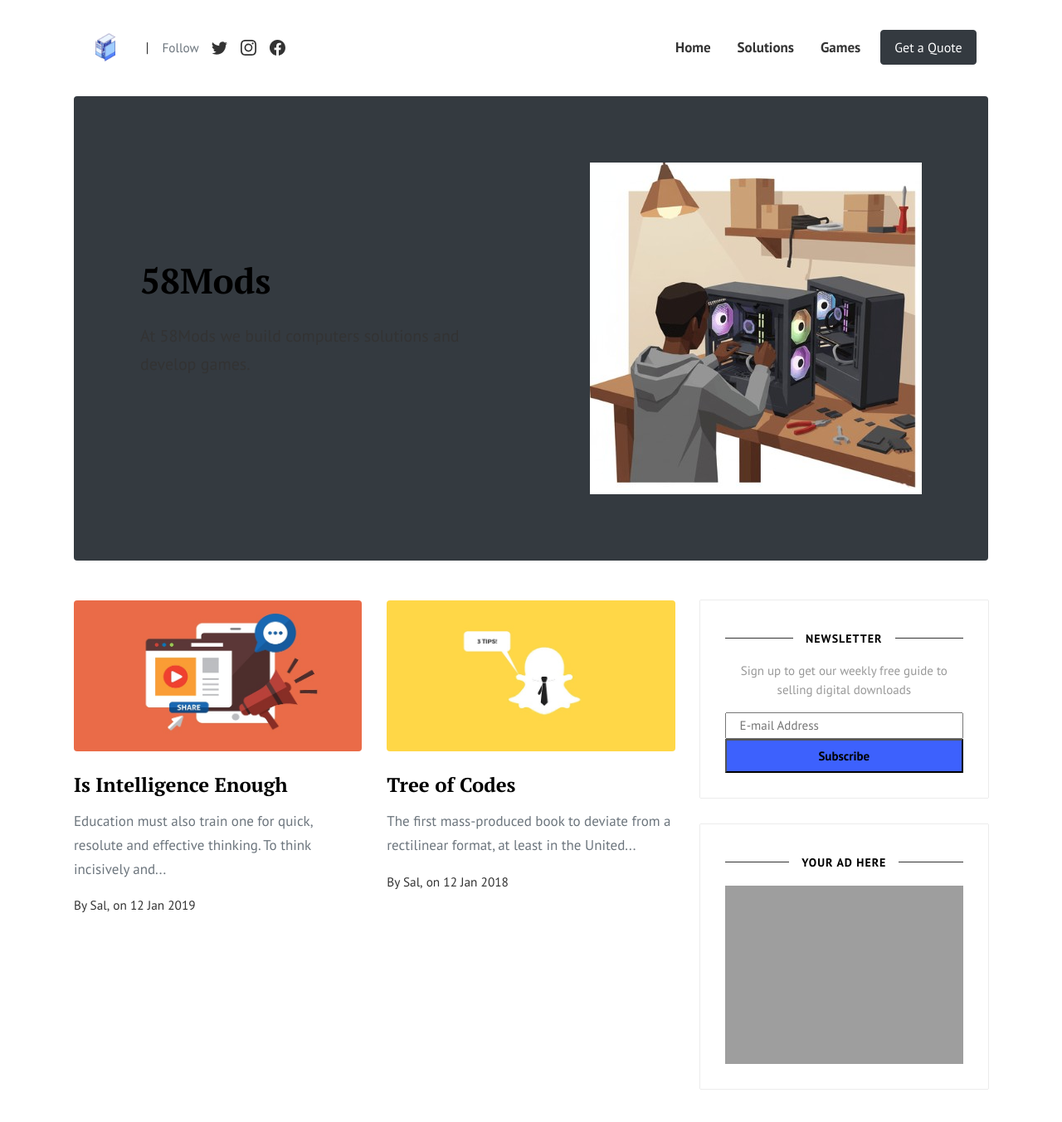
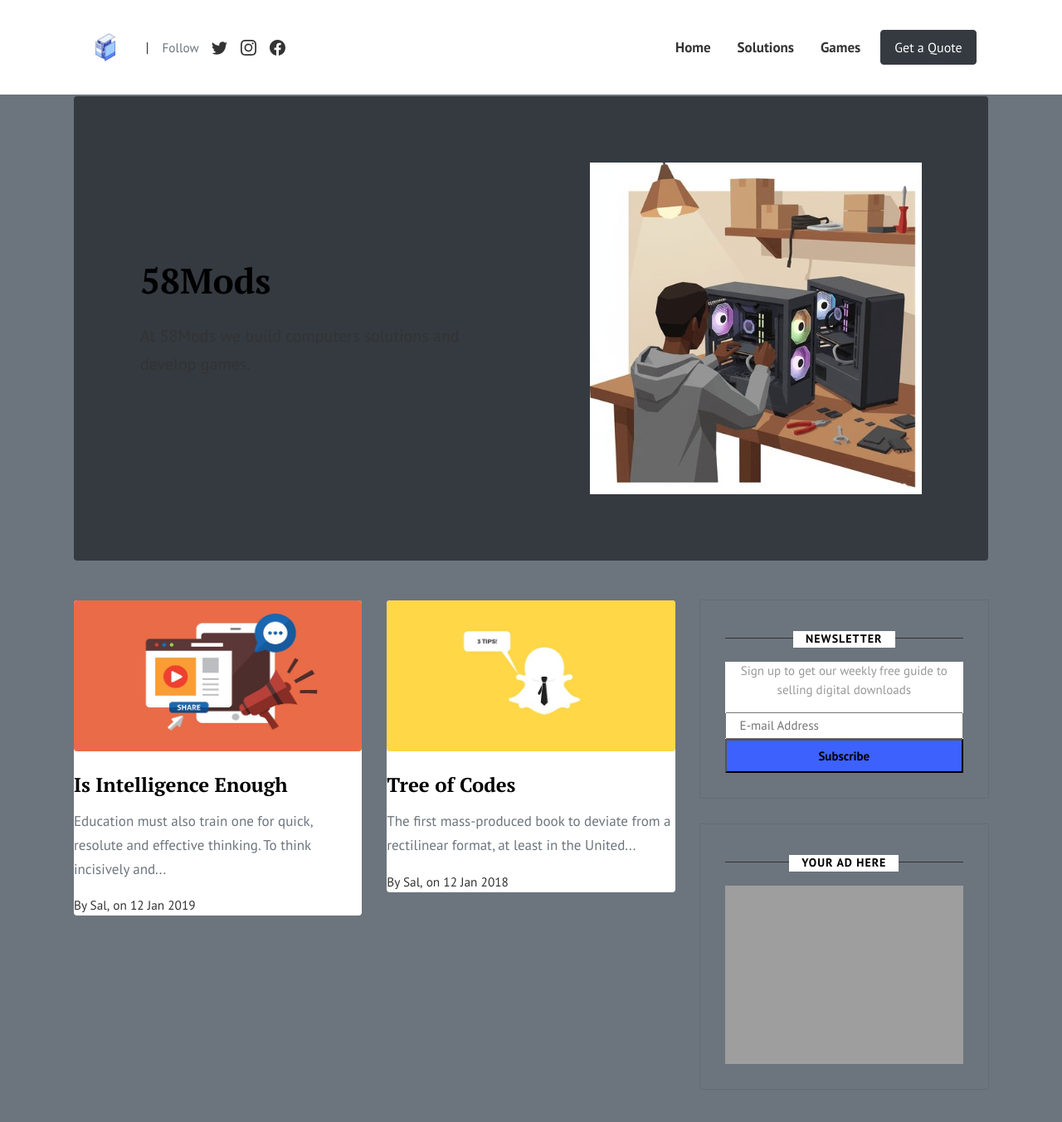
Before and after one commit to KariukiJonathan/58mods, a Jekyll site: the page built from index.html, in a window 1280 px wide and 1400 px high. Shown: the top 1353 px of the window at 83% size. Built offline with Jekyll 4.4.1, drawn with Linux system fonts in a browser that asks for light colours; the list of posts is cut into pages by our own code; comment, search, counter and statistics services are not loaded.

Commit message:
Update theme.scss

```diff
--- a/assets/css/theme.scss
+++ b/assets/css/theme.scss
@@ -17,7 +17,7 @@ html {
   }
 
 body {
-    background:#fff;
+    background:#6c757d;
     font-size:17px;
     transition: all 200ms linear;
     font-family: "PT Sans",sans-serif;
```
